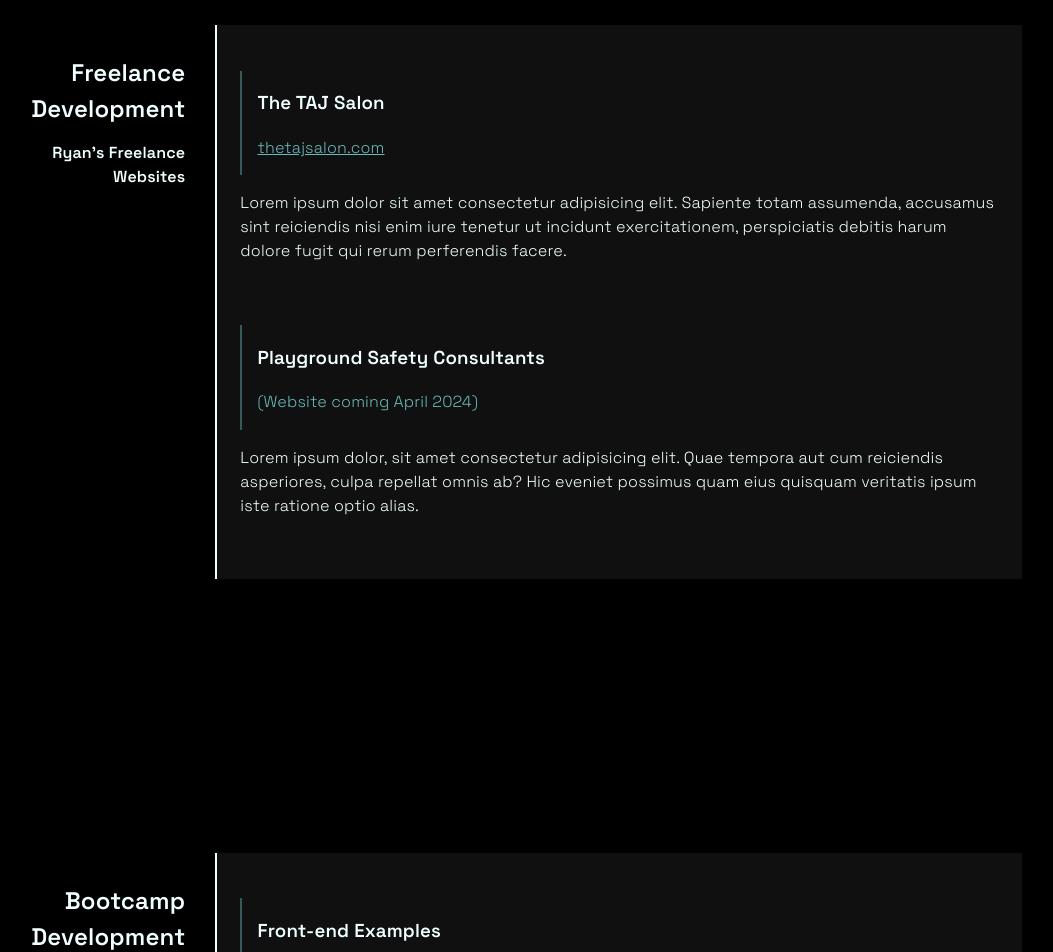
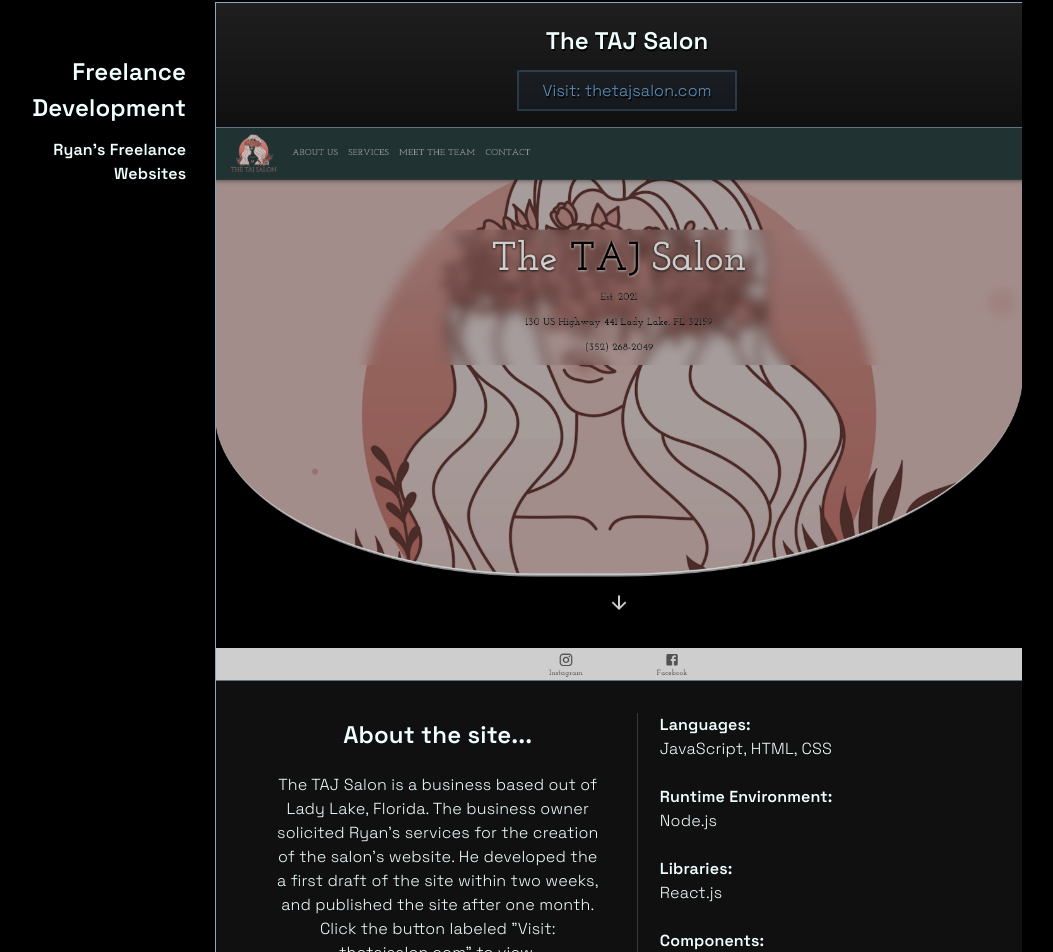
Before and after one commit to ryantixier/portfolio, a React (Create React App) app: page /#/projects in a window 1280 px wide. Shown: the part 1760-2712 px from the top of the page, without its empty margins (109-1162 px from the left). Built offline with nearby package versions, Linux system fonts and the light colour scheme; a web font is replaced by a local one.

Commit message:
made styling of containers more subtle and more uniform across site; finished first draft of 'freelance' work section, created freelanceaside component; bootcampaside component added w boilerplate; added website screenshots for freelance site examples

```diff
--- a/src/assets/App.css
+++ b/src/assets/App.css
@@ -19,7 +19,6 @@
 #root {
   background-color: black;
   color: #f0ffff;
-  /* min-height: 100vh; */
 }
 
 /* COMPONENTS */
@@ -150,12 +149,13 @@
   padding: 2%;
   min-width: 50%;
   max-width: 70%;
-  border-left: #f0ffff 2px solid;
+  border-top: 1px solid #abd5ffc5;
+  border-left: #abd5ffc5 1px solid;
   background-color: #ffffff10;
 }
 
 .section-content h3 {
-  border-left: #395858 2px solid;
+  border-left: #5d90c3 2px solid;
   padding: 2%;
 }
 
@@ -190,6 +190,7 @@
   min-width: 150px;
   max-width: 175px;
   padding-top: 4%;
+  padding-right: 2%;
 }
 
 .projects-title h2 {
@@ -205,46 +206,96 @@
 .projects-content {
   display: flex;
   flex-direction: column;
-  margin: 2%;
-  padding: 2%;
+  /* margin: 2%; */
+  /* padding: 2%; */
   min-width: 50%;
   max-width: 70%;
-  border-left: #f0ffff 2px solid;
+  border-left: #abd5ffc5 1px solid;
   background-color: #ffffff10;
 }
 
 .projects-aside {
   display: flex;
   flex-direction: column;
-  margin-top: 3%;
   margin-bottom: 3%;
+  /* border: #395858 2px solid; */
+  border-radius: 2%;
 }
 
 /* freelance */
 
-/* bootcamp */
+.freelance-title {
+  background: linear-gradient(0deg, transparent 0%, #ffffff10 100%);
+  /* padding-top: 3%; */
+  padding-left: 2%;
+  padding-bottom: 3%;
+  text-align: center;
+  text-shadow: 1px 2px #000000;
+  border-top: 1px solid #abd5ffc5;
+  /* border-bottom: #395858 2px solid; */
+  /* border-radius: 2%; */
+}
 
-.freelance-title {
-  padding-left: 2%;
-  border-left: #395858 2px solid;
+.freelance-title a,
+.bootcamp-title a {
+  text-decoration: none;
+  color: #6094c1;
+  margin-bottom: 0;
+  padding: 1%;
+  padding-left: 3%;
+  padding-right: 3%;
+  border: #6094c140 2px solid;
+  border-radius: 2%;
+  background-color: #35557120;
+  transition: box-shadow 0.2s ease-in-out;
+}
+
+.freelance-title a:hover,
+.bootcamp-title a:hover {
+  box-shadow: 0px 0px 10px 0px #6094c180;
+}
+
+.freelance-content {
+  display: flex;
+  flex-wrap: wrap;
+  justify-content: center;
+  padding-left: 0;
+}
+
+/* .freelance-image styling found in imageSource.css */
+
+.freelance-description {
+  display: flex;
+  flex-wrap: wrap;
+  justify-content: center;
+  /* align-items: center; */
+  max-width: 90%;
+  padding-top: 2%;
   padding-bottom: 2%;
 }
 
-.freelance-title a,
-.freelance-title p,
-.bootcamp-title a,
-.bootcamp-title p {
-  color: #6abbbb;
-  margin-bottom: 0;
+.freelance-description span {
+  text-align: center;
+  padding-right: 5%;
+  min-width: 250px;
+  max-width: 50%;
 }
 
-.freelance-content {
-  padding-left: 0;
+.freelance-description ul {
+  list-style-type: none;
+  text-align: start;
+  padding-left: 3%;
+  min-width: 250px;
+  max-width: 45%;
+  border-left: #abd5ff39 1px solid;
 }
+
+/* bootcamp */
 
 .bootcamp-title {
   padding-left: 2%;
-  border-left: #395858 2px solid;
+  border-top: #abd5ffc5 1px solid;
+  border-top: #abd5ffc5 1px solid;
 }
 
 /* RESUME */
@@ -302,20 +353,22 @@
   /* about */
   .section-container {
     justify-content: flex-start;
-    min-height: 100vh;
+    min-height: 75vh;
   }
 
   .section-title {
     min-width: 100%;
+    margin-bottom: 0;
   }
 
   .section-content {
     margin: 0%;
-    padding: 0%;
     padding: 3%;
     min-width: 100%;
-    border: #f0ffff 2px solid;
-    border-radius: 2%;
+    border-top: 1px solid #abd5ffc5;
+    border-left: #abd5ffc5 1px solid;
+    background-color: #ffffff10;
+    /* border-radius: 2%; */
     background-color: #ffffff10;
   }
 
@@ -326,10 +379,11 @@
     align-items: flex-start;
   }
 
-  .projects-aside {
+  /* .projects-aside {
     padding-left: 2%;
     padding-right: 2%;
-  }
+  } */
+
   .projects-title {
     min-width: 100%;
     margin: 0%;
@@ -346,20 +400,36 @@
     margin: 2%; */
   }
 
-  .freelance-title {
-    padding-left: 4%;
+  .freelance-description {
+    justify-content: flex-start;
+  }
+
+  .freelance-description span {
+    text-align: center;
+    min-width: 250px;
+    max-width: 100%;
+    padding-right: 0%;
+  }
+
+  .freelance-description ul {
+    list-style-type: none;
+    text-align: start;
+    justify-self: flex-start;
+    padding-left: 3%;
+    min-width: 250px;
+    max-width: 100%;
   }
 
   .projects-content {
     min-width: 100%;
     margin: 0%;
     padding: 0%;
-    margin-top: 2%;
-    padding-right: 3%;
-    padding-left: 3%;
-    padding-top: 3%;
-    border: #f0ffff 2px solid;
-    border-radius: 2%;
+    /* margin-top: 2%; */
+    /* padding-right: 3%; */
+    /* padding-left: 3%; */
+    /* padding-top: 3%; */
+    /* border: #f0ffff 2px solid; */
+    /* border-radius: 2%; */
     /* border-left: transparent;
     padding: 5%;
     min-width: 100%;
--- a/src/assets/imageSource.css
+++ b/src/assets/imageSource.css
@@ -53,6 +53,22 @@
   border-radius: 50% 50% 50% 50%;
 }
 
+/* projects */
+.freelance-img {
+  display: flex;
+  max-width: 100%;
+  border-top: #abd5ff81 1px solid;
+  border-bottom: #abd5ff81 1px solid;
+
+  /* border-bottom: #6fcfcf 2px solid; */
+  border-left: transparent;
+  border-right: transparent;
+  border-radius: 0 0 0% 0%;
+  /* background: linear-gradient(180deg, transparent 0%, #ffffff10 100%); */
+
+  /* box-shadow: 0px 25px 25px 0px #d8efff45; */
+}
+
 /* resume */
 .resume-img {
   background: url("../assets/images/myResume.png") no-repeat center center;
--- /dev/null
+++ b/src/components/FreelanceAside.jsx
@@ -0,0 +1,131 @@
+// IMPORTS
+// IMPORTS
+// IMPORTS
+
+// GENERAL
+// GENERAL
+import * as React from "react";
+import { useEffect } from "react";
+// LOCAL ...
+// LOCAL ...
+
+// ... styles
+import "../assets/App.css";
+import "../assets/imageSource.css";
+
+// ... components
+
+// ... images
+
+// EXTERNAL ...
+// EXTERNAL ...
+
+// ... styles
+
+// ... animations
+import AOS from "aos";
+import "aos/dist/aos.css";
+
+// ... components
+
+// INLINE ...
+// INLINE ...
+// INLINE ...
+
+// ... styles
+
+// ... content
+
+export const FreelanceAside = (props) => {
+  //Hooks
+
+  //Functions
+  useEffect(() => {
+    AOS.init({ once: false });
+  }, []);
+
+  return (
+    <>
+      <div className="projects-aside">
+        <div className="freelance-title">
+          <h2 data-aos="fade-up" data-aos-duration="800" data-aos-delay="200">
+            {props.name}
+          </h2>
+          <div
+            // for animation of <a> tag
+            data-aos="fade-up"
+            data-aos-duration="800"
+            data-aos-delay="300"
+          >
+            <a href={props.websiteUrl} target="_blank" rel="noreferrer">
+              Visit: {props.websiteTitle}
+            </a>
+          </div>
+        </div>
+        <div className="freelance-content">
+          <div data-aos="fade-up" data-aos-duration="800" data-aos-delay="400">
+            <img className="freelance-img" src={props.image} alt={props.alt} />
+          </div>
+          <div
+            className="freelance-description"
+            data-aos="fade-up"
+            data-aos-duration="800"
+            data-aos-delay="500"
+          >
+            <span
+              data-aos="fade-left"
+              data-aos-duration="800"
+              data-aos-delay="700"
+            >
+              <h2>About the site...</h2>
+              <p>{props.description}</p>
+            </span>
+            <ul
+              data-aos="fade-right"
+              data-aos-duration="800"
+              data-aos-delay="700"
+            >
+              <li>
+                <b>Languages:</b>
+                <br />
+                <span>{props.codeLanguages}</span>
+              </li>
+              <br />
+              <li>
+                <b>Runtime Environment:</b>
+                <br />
+                {props.codeEnvironments}
+              </li>
+              <br />
+              <li>
+                <b>Libraries:</b>
+                <br />
+                {props.codeLibraries}
+              </li>
+              <br />
+              <li>
+                <b>Components:</b>
+                <br />
+                {props.codeComponents}
+              </li>
+              <br />
+              <li>
+                <b>Developed in...</b>
+                <br />
+                {props.codeWrite}
+              </li>
+              <br />
+              <li>
+                <b>Hosted on...</b>
+                <br />
+                {props.codeHost}
+              </li>
+            </ul>
+          </div>
+        </div>
+      </div>
+    </>
+  );
+};
+
+export default FreelanceAside;
--- a/src/pages/About.jsx
+++ b/src/pages/About.jsx
@@ -89,7 +89,7 @@
 
       <div className="section-container">
         <div className="section-title">
-          <h2 data-aos="fade-up" data-aos-duration="800">
+          <h2 data-aos="fade-left" data-aos-duration="800">
             About Ryan
           </h2>
         </div>
@@ -134,7 +134,7 @@
 
       <div className="section-container hide-overflow">
         <div className="section-title">
-          <h2 data-aos="fade-up" data-aos-duration="800">
+          <h2 data-aos="fade-left" data-aos-duration="800">
             About this Portfolio
           </h2>
         </div>
--- a/src/pages/Projects.jsx
+++ b/src/pages/Projects.jsx
@@ -15,6 +15,11 @@
 
 // ... components
 import PageHeader from "../components/PageHeader";
+import FreelanceAside from "../components/FreelanceAside";
+
+// ... images
+import pscScreenshot from "../assets/images/website-previews/pscScreenshot.png";
+import tajScreenshot from "../assets/images/website-previews/tajScreenshot.png";
 
 // EXTERNAL ...
 // EXTERNAL ...
@@ -23,15 +28,43 @@
 import AOS from "aos";
 import "aos/dist/aos.css";
 
-// local
-import "../assets/App.css";
-
 // INLINE...
 
 // ... content
 const pageHeaderContent = {
   intro: "Projects",
   subIntro: "Ryan's work on the web.",
+};
+
+const tajInfo = {
+  name: "The TAJ Salon",
+  websiteUrl: "https://thetajsalon.com",
+  websiteTitle: "thetajsalon.com",
+  image: tajScreenshot,
+  alt: "The TAJ Salon Website",
+  description: `The TAJ Salon is a business based out of Lady Lake, Florida. The business owner solicited Ryan's services for the creation of the salon's website. He developed the a first draft of the site within two weeks, and published the site after one month. Click the button labeled "Visit: thetajsalon.com" to view.`,
+  codeLanguages: "JavaScript, HTML, CSS",
+  codeEnvironments: "Node.js",
+  codeLibraries: "React.js",
+  codeComponents: "Material UI, Bootstrap, Animate-On-Scroll ('AOS')",
+  codeWrite: "VS Code",
+  codeHost: "GitHub Pages",
+};
+
+const pscInfo = {
+  name: "Playground Safety Consultants",
+  websiteTitle: "(Link available April 2024)",
+  websiteUrl: "(Link available April 2024)",
+  image: pscScreenshot,
+  alt: "Playground Safety Consultants Website",
+  description:
+    "Playground Safety Consultants is a business that seeks to ensure compliance with playground safety standards across the US. The business owner approached Ryan to develop a website for the business. The site is currently under development, and is expected to be published in April 2024; link to come.",
+  codeLanguages: "JavaScript, HTML, CSS",
+  codeEnvironments: "Node.js",
+  codeLibraries: "React.js",
+  codeComponents: "Material UI, Framer-Motion, Animate-On-Scroll ('AOS')",
+  codeWrite: "VS Code",
+  codeHost: "GitHub Pages",
 };
 
 export const Projects = () => {
@@ -59,51 +92,49 @@
       {/* PAGE CONTENT BELOW */}
 
       {/* freelance */}
-      <div className="projects-container hide-overflow">
+      <div
+        className="projects-container hide-overflow"
+        data-aos="fade-right"
+        data-aos-duration="500"
+      >
         <div className="projects-title">
-          <h2 data-aos="fade-up" data-aos-duration="800">
+          <h2 data-aos="fade-left" data-aos-duration="800" data-aod-delay="100">
             Freelance Development
           </h2>
-          <h4 data-aos="fade-up" data-aos-duration="800" data-aos-delay="200">
+          <h4 data-aos="fade-left" data-aos-duration="800" data-aos-delay="200">
             Ryan's Freelance Websites
           </h4>
         </div>
         <div className="projects-content hide-overflow">
-          <div className="projects-aside">
-            <div className="freelance-title">
-              <h3>The TAJ Salon</h3>
-              <a
-                href="https://thetajsalon.com"
-                target="_blank"
-                rel="noreferrer"
-              >
-                thetajsalon.com
-              </a>
-            </div>
-            <div className="freelance-content">
-              <p>
-                Lorem ipsum dolor sit amet consectetur adipisicing elit.
-                Sapiente totam assumenda, accusamus sint reiciendis nisi enim
-                iure tenetur ut incidunt exercitationem, perspiciatis debitis
-                harum dolore fugit qui rerum perferendis facere.
-              </p>
-            </div>
-          </div>
+          <FreelanceAside
+            name={tajInfo.name}
+            websiteTitle={tajInfo.websiteTitle}
+            websiteUrl={tajInfo.websiteUrl}
+            image={tajInfo.image}
+            alt={tajInfo.alt}
+            description={tajInfo.description}
+            codeLanguages={tajInfo.codeLanguages}
+            codeEnvironments={tajInfo.codeEnvironments}
+            codeLibraries={tajInfo.codeLibraries}
+            codeComponents={tajInfo.codeComponents}
+            codeWrite={tajInfo.codeWrite}
+            codeHost={tajInfo.codeHost}
+          />
 
-          <div className="projects-aside">
-            <div className="freelance-title">
-              <h3>Playground Safety Consultants</h3>
-              <p>(Website coming April 2024)</p>
-            </div>
-            <div className="freelance-content">
-              <p>
-                Lorem ipsum dolor, sit amet consectetur adipisicing elit. Quae
-                tempora aut cum reiciendis asperiores, culpa repellat omnis ab?
-                Hic eveniet possimus quam eius quisquam veritatis ipsum iste
-                ratione optio alias.
-              </p>
-            </div>
-          </div>
+          <FreelanceAside
+            name={pscInfo.name}
+            websiteTitle={pscInfo.websiteTitle}
+            websiteUrl={pscInfo.websiteUrl}
+            image={pscInfo.image}
+            alt={pscInfo.alt}
+            description={pscInfo.description}
+            codeLanguages={pscInfo.codeLanguages}
+            codeEnvironments={pscInfo.codeEnvironments}
+            codeLibraries={pscInfo.codeLibraries}
+            codeComponents={pscInfo.codeComponents}
+            codeWrite={pscInfo.codeWrite}
+            codeHost={pscInfo.codeHost}
+          />
         </div>
       </div>
 
@@ -112,12 +143,16 @@
       <br />
 
       {/* bootcamp */}
-      <div className="projects-container">
-        <div className="projects-title">
-          <h2 data-aos="fade-up" data-aos-duration="800">
+      <div
+        className="projects-container hide-overflow"
+        data-aos="fade-right"
+        data-aos-duration="500"
+      >
+        <div className="projects-title ">
+          <h2 data-aos="fade-left" data-aos-duration="800">
             Bootcamp Development
           </h2>
-          <h4 data-aos="fade-up" data-aos-duration="800" data-aos-delay="200">
+          <h4 data-aos="fade-left" data-aos-duration="800" data-aos-delay="200">
             Ryan's Bootcamp Assignments
           </h4>
         </div>
```
Also changed, not shown: src/components/BootcampAside.jsx (added, +47 -0 lines), src/components/Nav.jsx (+6 -3 lines), src/assets/images/website-previews/tajScreenshot.png (added), 1 other file (tests, documents, lock files or other folders).
